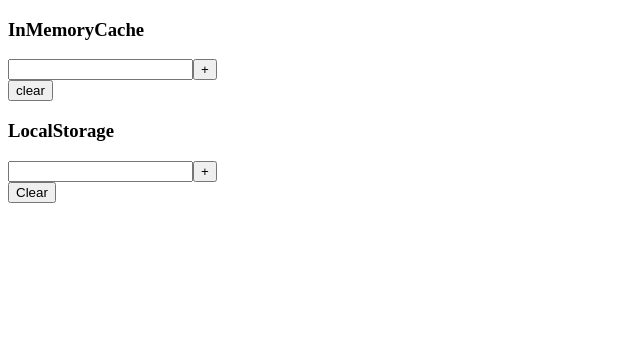
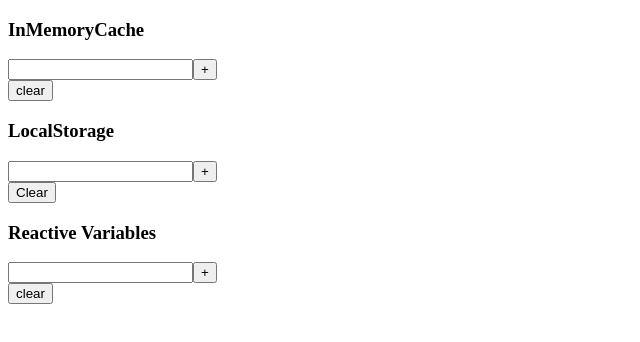
Before and after one commit to snamiki1212/example-apollo-client-local-state, a React (Create React App) app: page / in a window 1280 px wide. Shown: the top 342 px of the page, without its empty margins (0-640 px from the left). Built offline with nearby package versions, Linux system fonts and the light colour scheme.

Commit message:
Update logics

```diff
--- a/package.json
+++ b/package.json
@@ -1,5 +1,5 @@
 {
-  "name": "example-apollo-client-reactive-variables",
+  "name": "example-apollo-client-local-state",
   "version": "0.1.0",
   "private": true,
   "dependencies": {
--- a/src/App.tsx
+++ b/src/App.tsx
@@ -6,7 +6,11 @@ import {
   useQuery,
   useMutation,
   gql,
+  makeVar,
 } from "@apollo/client";
+import {} from "./ReactiveVariables/components";
+
+const elementsVar = makeVar([] as string[]);
 
 const client = new ApolloClient({
   cache: new InMemoryCache({
@@ -14,13 +18,18 @@ const client = new ApolloClient({
       Query: {
         fields: {
           items: {
-            read(cached) {
-              return cached ?? [];
+            read() {
+              return [];
             },
           },
           todos: {
             read() {
               return JSON.parse(window.localStorage.getItem("TODOS") ?? "[]");
+            },
+          },
+          elements: {
+            read() {
+              return elementsVar();
             },
           },
         },
@@ -49,6 +58,13 @@ function App() {
         <ShowTodos />
         <ClearTodos />
       </div>
+
+      <div>
+        <h3>Reactive Variables</h3>
+        <HandleElements />
+        <ShowElements />
+        <ClearElements />
+      </div>
     </Provider>
   );
 }
@@ -70,6 +86,55 @@ const GetTodos = gql`
     todos @client
   }
 `;
+
+const GetElements = gql`
+  query GetElements {
+    elements @client
+  }
+`;
+
+const ShowElements = () => {
+  const { data, loading, error } = useQuery(GetElements);
+  if (loading) return <div>loading...</div>;
+  if (error) return <div>error: {error.message}</div>;
+  if (!data || !data.elements) return <div>no data</div>;
+
+  const elements: Array<string> = data.elements;
+  console.log("DATA, data", data);
+
+  return (
+    <div>
+      {elements?.map((item) => (
+        <div key={item}>{item}</div>
+      ))}
+    </div>
+  );
+};
+
+const HandleElements = () => {
+  const [text, setText] = React.useState<string>("");
+  const [noop] = useMutation(Noop, {
+    update() {
+      const result = elementsVar([...elementsVar(), text]);
+      console.log("UPDATE:", result);
+    },
+  });
+
+  const handleAdd = async () => {
+    await noop();
+  };
+
+  return (
+    <div>
+      <input onChange={(e) => setText(e.target.value)} value={text} />
+      <button onClick={handleAdd}>+</button>
+    </div>
+  );
+};
+
+const ClearElements = () => {
+  return <button onClick={() => elementsVar([])}>clear</button>;
+};
 
 const HandleItems = () => {
   const [text, setText] = React.useState<string>("");
```
